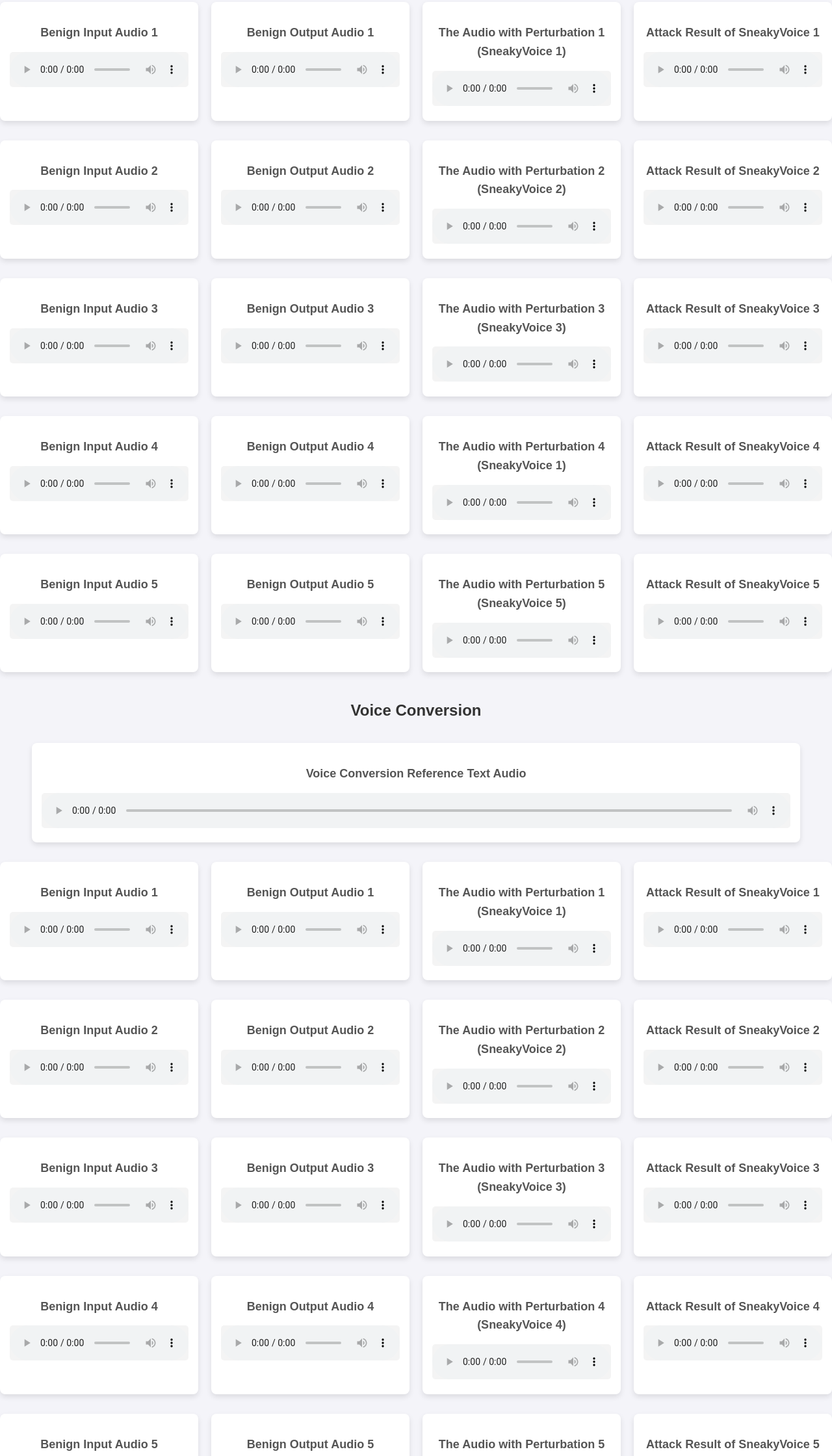
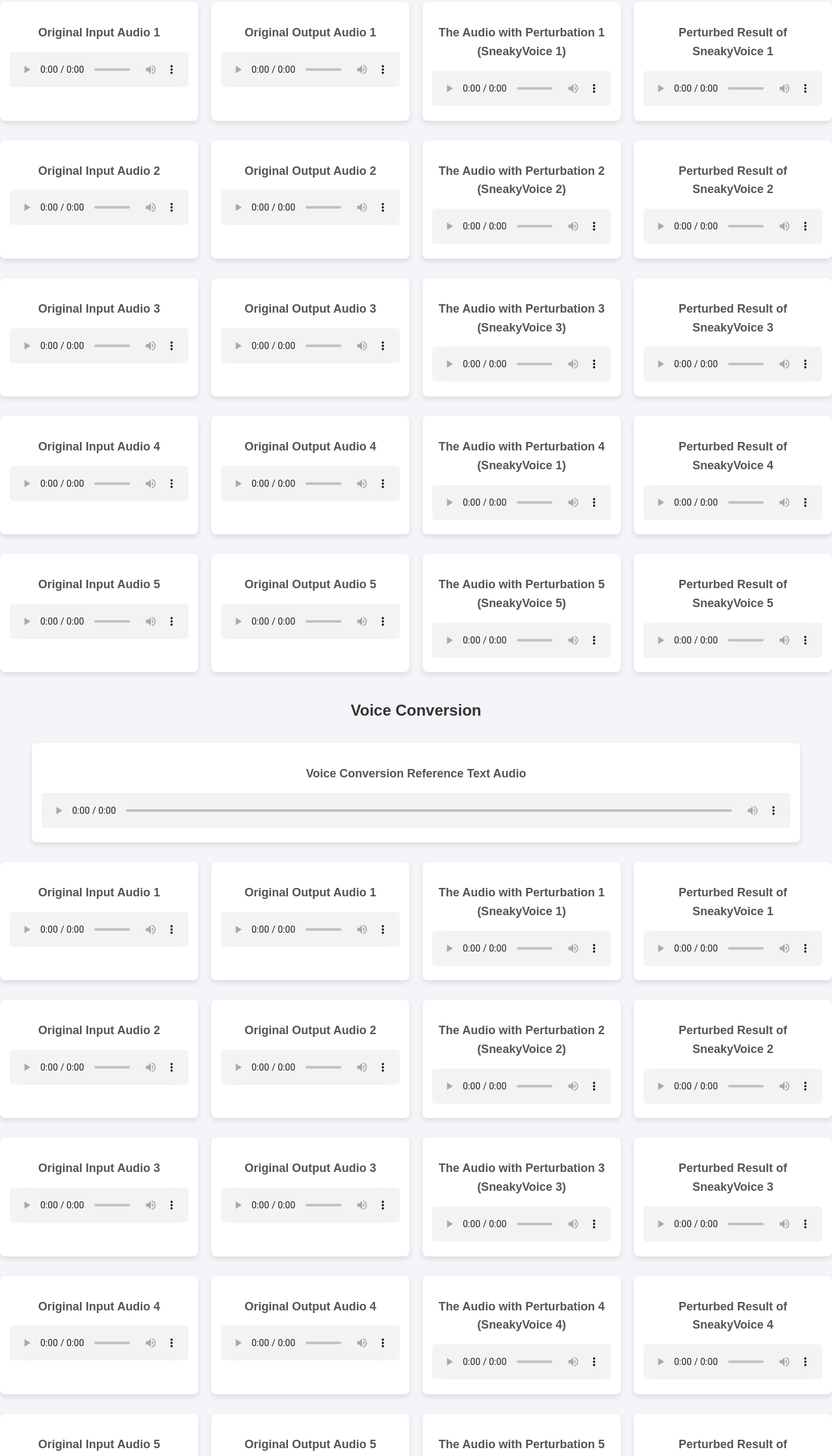
Before and after one commit to Leonyuan1/Leonyuan1.github.io, a plain HTML site: page index.html in a window 1280 px wide. Shown: the part 1256-3496 px from the top of the page at 65% size. Drawn offline with Linux system fonts and the light colour scheme.

Commit message:
Update index.html

```diff
--- a/index.html
+++ b/index.html
@@ -180,7 +180,7 @@
             <div class="link">
                 <p>
                     <a href="https://your-link-1.com" target="_blank">Paper</a> |
-                    <a href="https://your-link-2.com" target="_blank">Code</a>
+                    <a href="https://anonymous.4open.science/r/SneakyVoice-F4E6/" target="_blank">Code</a>
                 </p>
             </div>
             <img src="https://github.com/Leonyuan1/Leonyuan1.github.io/raw/main/framwork1.png" alt="framework" style="max-width: 80%; margin-top: 20px; border-radius: 8px;">
@@ -204,7 +204,7 @@
     <div class="audio-container">
         <!-- 音频列1 -->
         <div class="audio-column">
-            <p class="audio-title">Benign Input Audio 1</p>
+            <p class="audio-title">Original Input Audio 1</p>
             <audio controls>
                 <source src="https://github.com/Leonyuan1/Leonyuan1.github.io/raw/main/audio_cloning/trump3.wav" type="audio/mp3">
                 您的浏览器不支持音频元素。
@@ -212,7 +212,7 @@
         </div>
         <!-- 音频列2 -->
         <div class="audio-column">
-            <p class="audio-title">Benign Output Audio 1</p>
+            <p class="audio-title">Original Output Audio 1</p>
             <audio controls>
                 <source src="https://github.com/Leonyuan1/Leonyuan1.github.io/raw/main/audio_cloning/benign_res_trump3.wav" type="audio/mp3">
                 您的浏览器不支持音频元素。
@@ -228,7 +228,7 @@
         </div>
         <!-- 音频列4 -->
         <div class="audio-column">
-            <p class="audio-title">Attack Result of SneakyVoice 1</p>
+            <p class="audio-title">Perturbed Result of SneakyVoice 1</p>
             <audio controls>
                 <source src="https://github.com/Leonyuan1/Leonyuan1.github.io/raw/main/audio_cloning/Attack_res_trump3.wav" type="audio/mp3">
                 您的浏览器不支持音频元素。
@@ -239,7 +239,7 @@
     <div class="audio-container">
         <!-- 音频列1 -->
         <div class="audio-column">
-            <p class="audio-title">Benign Input Audio 2</p>
+            <p class="audio-title">Original Input Audio 2</p>
             <audio controls>
                 <source src="https://github.com/Leonyuan1/Leonyuan1.github.io/raw/main/audio_cloning/elon3.wav" type="audio/mp3">
                 您的浏览器不支持音频元素。
@@ -247,7 +247,7 @@
         </div>
         <!-- 音频列2 -->
         <div class="audio-column">
-            <p class="audio-title">Benign Output Audio 2</p>
+            <p class="audio-title">Original Output Audio 2</p>
             <audio controls>
                 <source src="https://github.com/Leonyuan1/Leonyuan1.github.io/raw/main/audio_cloning/benign_res_elon3.wav" type="audio/mp3">
                 您的浏览器不支持音频元素。
@@ -263,7 +263,7 @@
         </div>
         <!-- 音频列4 -->
         <div class="audio-column">
-            <p class="audio-title">Attack Result of SneakyVoice 2</p>
+            <p class="audio-title">Perturbed Result of SneakyVoice 2</p>
             <audio controls>
                 <source src="https://github.com/Leonyuan1/Leonyuan1.github.io/raw/main/audio_cloning/Attack_res_elon3.wav" type="audio/mp3">
                 您的浏览器不支持音频元素。
@@ -275,7 +275,7 @@
     <div class="audio-container">
         <!-- 音频列1 -->
         <div class="audio-column">
-            <p class="audio-title">Benign Input Audio 3</p>
+            <p class="audio-title">Original Input Audio 3</p>
             <audio controls>
                 <source src="https://github.com/Leonyuan1/Leonyuan1.github.io/raw/main/audio_cloning/taylor3.wav" type="audio/mp3">
                 您的浏览器不支持音频元素。
@@ -283,7 +283,7 @@
         </div>
         <!-- 音频列2 -->
         <div class="audio-column">
-            <p class="audio-title">Benign Output Audio 3</p>
+            <p class="audio-title">Original Output Audio 3</p>
             <audio controls>
                 <source src="https://github.com/Leonyuan1/Leonyuan1.github.io/raw/main/audio_cloning/benign_res_taylor3.wav" type="audio/mp3">
                 您的浏览器不支持音频元素。
@@ -299,7 +299,7 @@
         </div>
         <!-- 音频列4 -->
         <div class="audio-column">
-            <p class="audio-title">Attack Result of SneakyVoice 3</p>
+            <p class="audio-title">Perturbed Result of SneakyVoice 3</p>
             <audio controls>
                 <source src="https://github.com/Leonyuan1/Leonyuan1.github.io/raw/main/audio_cloning/Attack_res_taylor3.wav" type="audio/mp3">
                 您的浏览器不支持音频元素。
@@ -311,7 +311,7 @@
     <div class="audio-container">
         <!-- 音频列1 -->
         <div class="audio-column">
-            <p class="audio-title">Benign Input Audio 4</p>
+            <p class="audio-title">Original Input Audio 4</p>
             <audio controls>
                 <source src="https://github.com/Leonyuan1/Leonyuan1.github.io/raw/main/audio_cloning/trump1.wav" type="audio/mp3">
                 您的浏览器不支持音频元素。
@@ -319,7 +319,7 @@
         </div>
         <!-- 音频列2 -->
         <div class="audio-column">
-            <p class="audio-title">Benign Output Audio 4</p>
+            <p class="audio-title">Original Output Audio 4</p>
             <audio controls>
                 <source src="https://github.com/Leonyuan1/Leonyuan1.github.io/raw/main/audio_cloning/benign_res_trump1.wav" type="audio/mp3">
                 您的浏览器不支持音频元素。
@@ -335,7 +335,7 @@
         </div>
         <!-- 音频列4 -->
         <div class="audio-column">
-            <p class="audio-title">Attack Result of SneakyVoice 4</p>
+            <p class="audio-title">Perturbed Result of SneakyVoice 4</p>
             <audio controls>
                 <source src="https://github.com/Leonyuan1/Leonyuan1.github.io/raw/main/audio_cloning/Attack_res_trump1.wav" type="audio/mp3">
                 您的浏览器不支持音频元素。
@@ -347,7 +347,7 @@
     <div class="audio-container">
         <!-- 音频列1 -->
         <div class="audio-column">
-            <p class="audio-title">Benign Input Audio 5</p>
+            <p class="audio-title">Original Input Audio 5</p>
             <audio controls>
                 <source src="https://github.com/Leonyuan1/Leonyuan1.github.io/raw/main/Voice_cloning_attack_example/Voice_cloning_1_Benign_input.wav" type="audio/mp3">
                 您的浏览器不支持音频元素。
@@ -355,7 +355,7 @@
         </div>
         <!-- 音频列2 -->
         <div class="audio-column">
-            <p class="audio-title">Benign Output Audio 5</p>
+            <p class="audio-title">Original Output Audio 5</p>
             <audio controls>
                 <source src="https://github.com/Leonyuan1/Leonyuan1.github.io/raw/main/Voice_cloning_attack_example/Voice_cloning_1_Adv_input.wav" type="audio/mp3">
                 您的浏览器不支持音频元素。
@@ -371,7 +371,7 @@
         </div>
         <!-- 音频列4 -->
         <div class="audio-column">
-            <p class="audio-title">Attack Result of SneakyVoice 5</p>
+            <p class="audio-title">Perturbed Result of SneakyVoice 5</p>
             <audio controls>
                 <source src="https://github.com/Leonyuan1/Leonyuan1.github.io/raw/main/Voice_cloning_attack_example/Voice_cloning_1_Attack_result.wav" type="audio/mp3">
                 您的浏览器不支持音频元素。
@@ -402,7 +402,7 @@
  <div class="audio-container">
     <!-- 音频列1 -->
     <div class="audio-column">
-        <p class="audio-title">Benign Input Audio 1</p>
+        <p class="audio-title">Original Input Audio 1</p>
         <audio controls>
             <source src="https://github.com/Leonyuan1/Leonyuan1.github.io/raw/main/Voice_conversion_attack_example/Benign_input_(1).wav" type="audio/mp3">
             您的浏览器不支持音频元素。
@@ -410,7 +410,7 @@
     </div>
     <!-- 音频列2 -->
     <div class="audio-column">
-        <p class="audio-title">Benign Output Audio 1</p>
+        <p class="audio-title">Original Output Audio 1</p>
         <audio controls>
             <source src="https://github.com/Leonyuan1/Leonyuan1.github.io/raw/main/Voice_conversion_attack_example/output_benign_(1).wav" type="audio/mp3">
             您的浏览器不支持音频元素。
@@ -426,7 +426,7 @@
     </div>
     <!-- 音频列4 -->
     <div class="audio-column">
-        <p class="audio-title">Attack Result of SneakyVoice 1</p>
+        <p class="audio-title">Perturbed Result of SneakyVoice 1</p>
         <audio controls>
             <source src="https://github.com/Leonyuan1/Leonyuan1.github.io/raw/main/Voice_conversion_attack_example/output_attack_(1).wav" type="audio/mp3">
             您的浏览器不支持音频元素。
@@ -437,7 +437,7 @@
 <div class="audio-container">
     <!-- 音频列1 -->
     <div class="audio-column">
-        <p class="audio-title">Benign Input Audio 2</p>
+        <p class="audio-title">Original Input Audio 2</p>
         <audio controls>
             <source src="https://github.com/Leonyuan1/Leonyuan1.github.io/raw/main/Voice_conversion_attack_example/Benign_input_(2).wav" type="audio/mp3">
             您的浏览器不支持音频元素。
@@ -445,7 +445,7 @@
     </div>
     <!-- 音频列2 -->
     <div class="audio-column">
-        <p class="audio-title">Benign Output Audio 2</p>
+        <p class="audio-title">Original Output Audio 2</p>
         <audio controls>
             <source src="https://github.com/Leonyuan1/Leonyuan1.github.io/raw/main/Voice_conversion_attack_example/output_benign_(2).wav" type="audio/mp3">
             您的浏览器不支持音频元素。
@@ -461,7 +461,7 @@
     </div>
     <!-- 音频列4 -->
     <div class="audio-column">
-        <p class="audio-title">Attack Result of SneakyVoice 2</p>
+        <p class="audio-title">Perturbed Result of SneakyVoice 2</p>
         <audio controls>
             <source src="https://github.com/Leonyuan1/Leonyuan1.github.io/raw/main/Voice_conversion_attack_example/output_attack_(2).wav" type="audio/mp3">
             您的浏览器不支持音频元素。
@@ -473,7 +473,7 @@
 <div class="audio-container">
     <!-- 音频列1 -->
     <div class="audio-column">
-        <p class="audio-title">Benign Input Audio 3</p>
+        <p class="audio-title">Original Input Audio 3</p>
         <audio controls>
             <source src="https://github.com/Leonyuan1/Leonyuan1.github.io/raw/main/Voice_conversion_attack_example/Benign_input_(3).wav" type="audio/mp3">
             您的浏览器不支持音频元素。
@@ -481,7 +481,7 @@
     </div>
     <!-- 音频列2 -->
     <div class="audio-column">
-        <p class="audio-title">Benign Output Audio 3</p>
+        <p class="audio-title">Original Output Audio 3</p>
         <audio controls>
             <source src="https://github.com/Leonyuan1/Leonyuan1.github.io/raw/main/Voice_conversion_attack_example/output_benign_(3).wav" type="audio/mp3">
             您的浏览器不支持音频元素。
@@ -497,7 +497,7 @@
     </div>
     <!-- 音频列4 -->
     <div class="audio-column">
-        <p class="audio-title">Attack Result of SneakyVoice 3</p>
+        <p class="audio-title">Perturbed Result of SneakyVoice 3</p>
         <audio controls>
             <source src="https://github.com/Leonyuan1/Leonyuan1.github.io/raw/main/Voice_conversion_attack_example/output_attack_(3).wav" type="audio/mp3">
             您的浏览器不支持音频元素。
@@ -509,7 +509,7 @@
 <div class="audio-container">
     <!-- 音频列1 -->
     <div class="audio-column">
-        <p class="audio-title">Benign Input Audio 4</p>
+        <p class="audio-title">Original Input Audio 4</p>
         <audio controls>
             <source src="https://github.com/Leonyuan1/Leonyuan1.github.io/raw/main/Voice_conversion_attack_example/Benign_input_(4).wav" type="audio/mp3">
             您的浏览器不支持音频元素。
@@ -517,7 +517,7 @@
     </div>
     <!-- 音频列2 -->
     <div class="audio-column">
-        <p class="audio-title">Benign Output Audio 4</p>
+        <p class="audio-title">Original Output Audio 4</p>
         <audio controls>
             <source src="https://github.com/Leonyuan1/Leonyuan1.github.io/raw/main/Voice_conversion_attack_example/output_benign_(4).wav" type="audio/mp3">
             您的浏览器不支持音频元素。
@@ -533,7 +533,7 @@
     </div>
     <!-- 音频列4 -->
     <div class="audio-column">
-        <p class="audio-title">Attack Result of SneakyVoice 4</p>
+        <p class="audio-title">Perturbed Result of SneakyVoice 4</p>
         <audio controls>
             <source src="https://github.com/Leonyuan1/Leonyuan1.github.io/raw/main/Voice_conversion_attack_example/output_attack_(4).wav" type="audio/mp3">
             您的浏览器不支持音频元素。
@@ -545,7 +545,7 @@
 <div class="audio-container">
     <!-- 音频列1 -->
     <div class="audio-column">
-        <p class="audio-title">Benign Input Audio 5</p>
+        <p class="audio-title">Original Input Audio 5</p>
         <audio controls>
             <source src="https://github.com/Leonyuan1/Leonyuan1.github.io/raw/main/Voice_conversion_attack_example/Benign_input_(5).wav" type="audio/mp3">
             您的浏览器不支持音频元素。
@@ -553,7 +553,7 @@
     </div>
     <!-- 音频列2 -->
     <div class="audio-column">
-        <p class="audio-title">Benign Output Audio 5</p>
+        <p class="audio-title">Original Output Audio 5</p>
         <audio controls>
             <source src="https://github.com/Leonyuan1/Leonyuan1.github.io/raw/main/Voice_conversion_attack_example/output_benign_(5).wav" type="audio/mp3">
             您的浏览器不支持音频元素。
@@ -569,7 +569,7 @@
     </div>
     <!-- 音频列4 -->
     <div class="audio-column">
-        <p class="audio-title">Attack Result of SneakyVoice 5</p>
+        <p class="audio-title">Perturbed Result of SneakyVoice 5</p>
         <audio controls>
             <source src="https://github.com/Leonyuan1/Leonyuan1.github.io/raw/main/Voice_conversion_attack_example/output_attack_(5).wav" type="audio/mp3">
             您的浏览器不支持音频元素。
```
